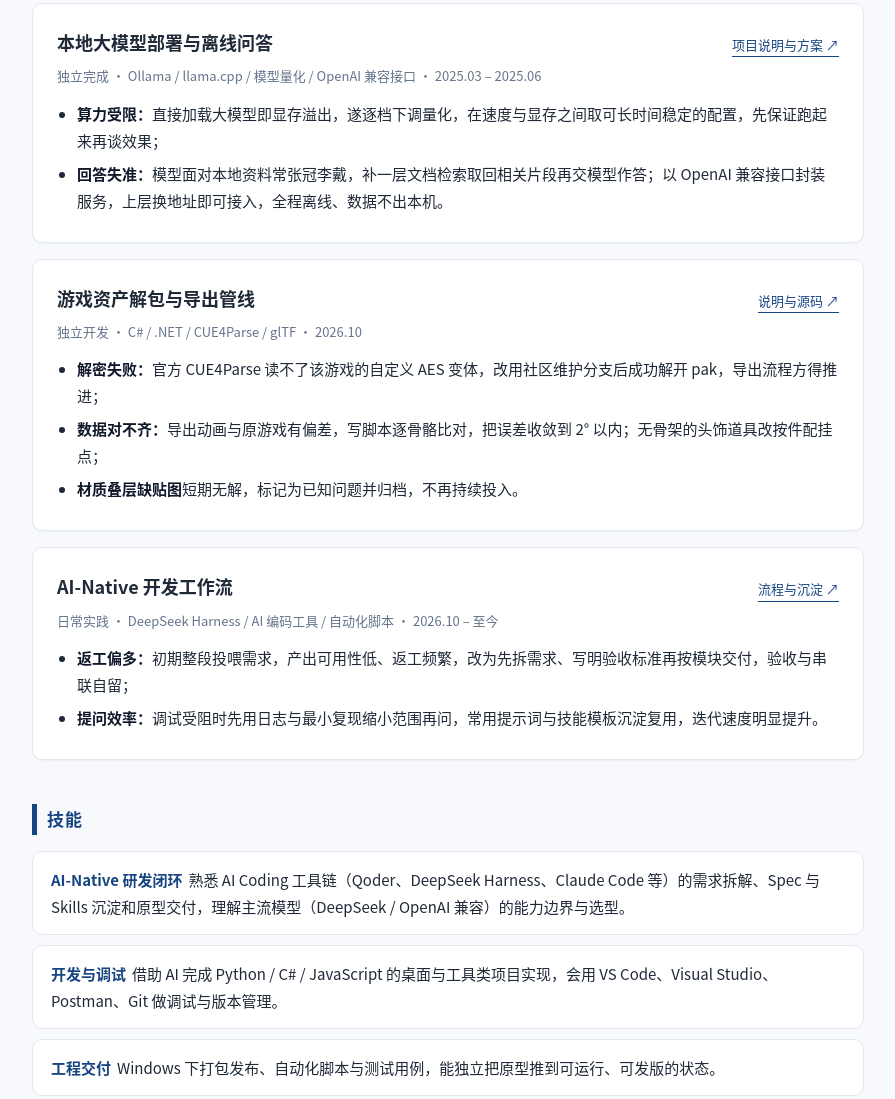
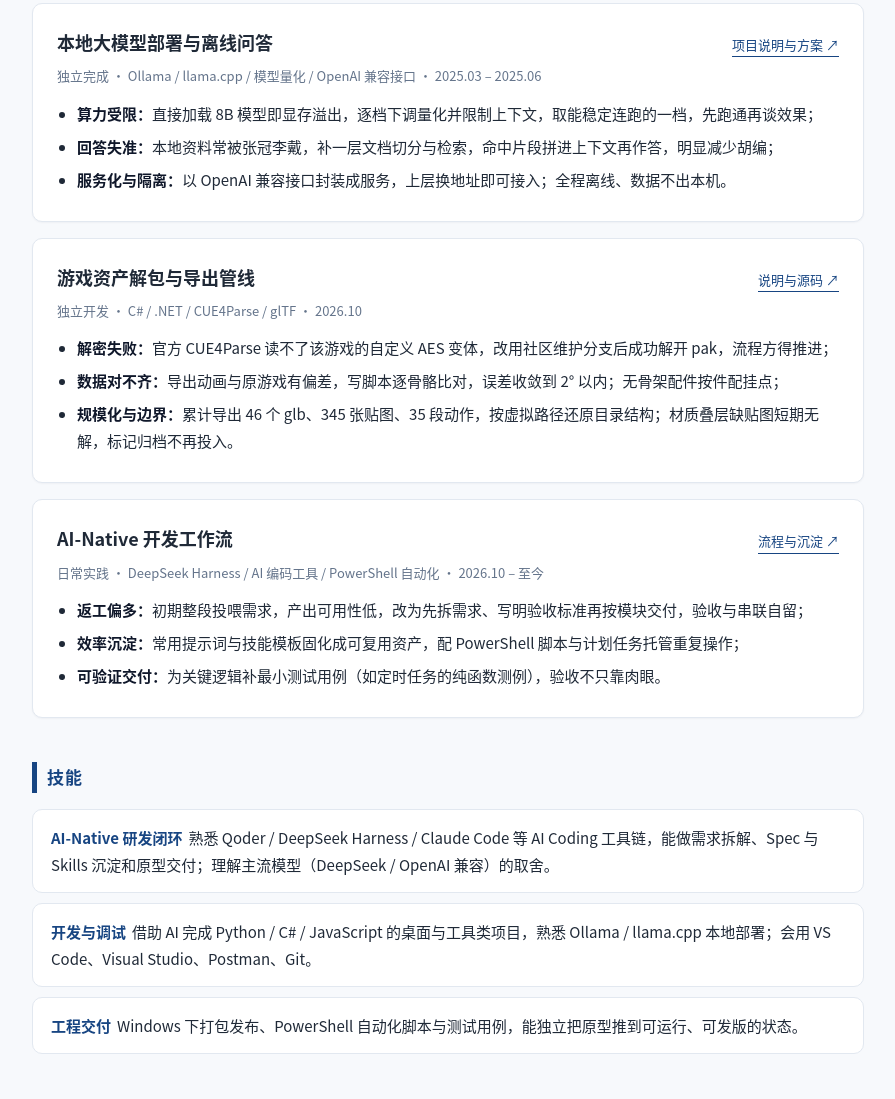
Before and after one commit to zunyu321/portfolio, a plain HTML site: page index.html in a window 1280 px wide. Shown: the part 340-1439 px from the top of the page, without its empty margins (192-1087 px from the left). Drawn offline with Linux system fonts and the light colour scheme.

Commit message:
update index.html

```diff
--- a/index.html
+++ b/index.html
@@ -105,8 +105,9 @@
       <span>独立完成</span><span>Ollama / llama.cpp / 模型量化 / OpenAI 兼容接口</span><span>2025.03 – 2025.06</span>
     </p>
     <ul>
-      <li><b>算力受限：</b>直接加载大模型即显存溢出，遂逐档下调量化，在速度与显存之间取可长时间稳定的配置，先保证跑起来再谈效果；</li>
-      <li><b>回答失准：</b>模型面对本地资料常张冠李戴，补一层文档检索取回相关片段再交模型作答；以 OpenAI 兼容接口封装服务，上层换地址即可接入，全程离线、数据不出本机。</li>
+      <li><b>算力受限：</b>直接加载 8B 模型即显存溢出，逐档下调量化并限制上下文，取能稳定连跑的一档，先跑通再谈效果；</li>
+      <li><b>回答失准：</b>本地资料常被张冠李戴，补一层文档切分与检索，命中片段拼进上下文再作答，明显减少胡编；</li>
+      <li><b>服务化与隔离：</b>以 OpenAI 兼容接口封装成服务，上层换地址即可接入；全程离线、数据不出本机。</li>
     </ul>
   </div>
 
@@ -119,9 +120,9 @@
       <span>独立开发</span><span>C# / .NET / CUE4Parse / glTF</span><span>2026.10</span>
     </p>
     <ul>
-      <li><b>解密失败：</b>官方 CUE4Parse 读不了该游戏的自定义 AES 变体，改用社区维护分支后成功解开 pak，导出流程方得推进；</li>
-      <li><b>数据对不齐：</b>导出动画与原游戏有偏差，写脚本逐骨骼比对，把误差收敛到 2° 以内；无骨架的头饰道具改按件配挂点；</li>
-      <li><b>材质叠层缺贴图</b>短期无解，标记为已知问题并归档，不再持续投入。</li>
+      <li><b>解密失败：</b>官方 CUE4Parse 读不了该游戏的自定义 AES 变体，改用社区维护分支后成功解开 pak，流程方得推进；</li>
+      <li><b>数据对不齐：</b>导出动画与原游戏有偏差，写脚本逐骨骼比对，误差收敛到 2° 以内；无骨架配件按件配挂点；</li>
+      <li><b>规模化与边界：</b>累计导出 46 个 glb、345 张贴图、35 段动作，按虚拟路径还原目录结构；材质叠层缺贴图短期无解，标记归档不再投入。</li>
     </ul>
   </div>
 
@@ -131,19 +132,20 @@
       <a data-code="projects/ai-workflow" href="projects/ai-workflow/README.md">流程与沉淀 ↗</a>
     </div>
     <p class="meta">
-      <span>日常实践</span><span>DeepSeek Harness / AI 编码工具 / 自动化脚本</span><span>2026.10 – 至今</span>
+      <span>日常实践</span><span>DeepSeek Harness / AI 编码工具 / PowerShell 自动化</span><span>2026.10 – 至今</span>
     </p>
     <ul>
-      <li><b>返工偏多：</b>初期整段投喂需求，产出可用性低、返工频繁，改为先拆需求、写明验收标准再按模块交付，验收与串联自留；</li>
-      <li><b>提问效率：</b>调试受阻时先用日志与最小复现缩小范围再问，常用提示词与技能模板沉淀复用，迭代速度明显提升。</li>
+      <li><b>返工偏多：</b>初期整段投喂需求，产出可用性低，改为先拆需求、写明验收标准再按模块交付，验收与串联自留；</li>
+      <li><b>效率沉淀：</b>常用提示词与技能模板固化成可复用资产，配 PowerShell 脚本与计划任务托管重复操作；</li>
+      <li><b>可验证交付：</b>为关键逻辑补最小测试用例（如定时任务的纯函数测例），验收不只靠肉眼。</li>
     </ul>
   </div>
 
   <h2>技能</h2>
   <div class="skills">
-    <div class="skill-row"><b>AI-Native 研发闭环</b>熟悉 AI Coding 工具链（Qoder、DeepSeek Harness、Claude Code 等）的需求拆解、Spec 与 Skills 沉淀和原型交付，理解主流模型（DeepSeek / OpenAI 兼容）的能力边界与选型。</div>
-    <div class="skill-row"><b>开发与调试</b>借助 AI 完成 Python / C# / JavaScript 的桌面与工具类项目实现，会用 VS Code、Visual Studio、Postman、Git 做调试与版本管理。</div>
-    <div class="skill-row"><b>工程交付</b>Windows 下打包发布、自动化脚本与测试用例，能独立把原型推到可运行、可发版的状态。</div>
+    <div class="skill-row"><b>AI-Native 研发闭环</b>熟悉 Qoder / DeepSeek Harness / Claude Code 等 AI Coding 工具链，能做需求拆解、Spec 与 Skills 沉淀和原型交付；理解主流模型（DeepSeek / OpenAI 兼容）的取舍。</div>
+    <div class="skill-row"><b>开发与调试</b>借助 AI 完成 Python / C# / JavaScript 的桌面与工具类项目，熟悉 Ollama / llama.cpp 本地部署；会用 VS Code、Visual Studio、Postman、Git。</div>
+    <div class="skill-row"><b>工程交付</b>Windows 下打包发布、PowerShell 自动化脚本与测试用例，能独立把原型推到可运行、可发版的状态。</div>
   </div>
 
   <footer>
```
